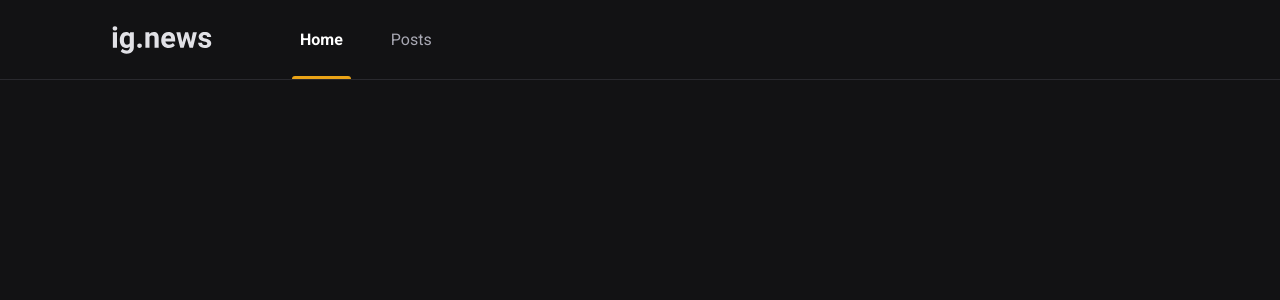
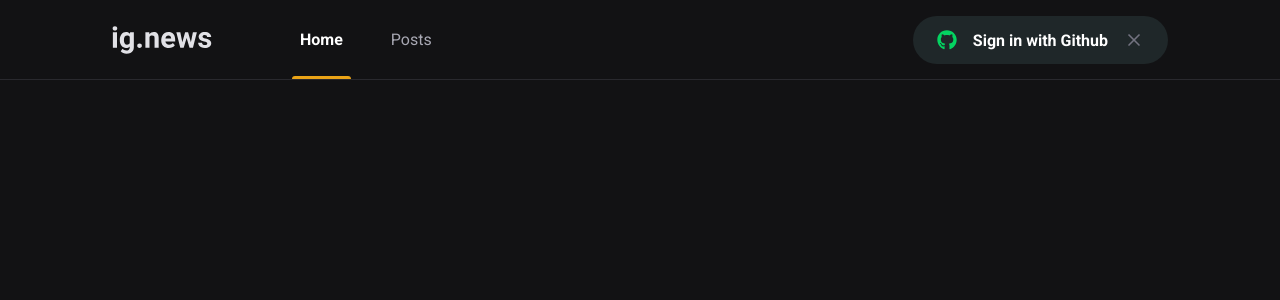
Before and after one commit to paulohfreire/phblog, a Next.js app: page / in a window 1280 px wide. Shown: the top 300 px of the page. Built offline with nearby package versions, Linux system fonts and the light colour scheme.

Commit message:
create signInButton

```diff
--- a/package.json
+++ b/package.json
@@ -16,6 +16,7 @@
     "plop": "^3.0.5",
     "react": "17.0.2",
     "react-dom": "17.0.2",
+    "react-icons": "^4.3.1",
     "sass": "^1.49.9"
   },
   "devDependencies": {
--- /dev/null
+++ b/src/components/Header/SignInButton/index.tsx
@@ -0,0 +1,19 @@
+import styles from "./styles.module.scss";
+import { FaGithub } from "react-icons/fa";
+import { FiX } from "react-icons/fi";
+
+export function SignInButton() {
+  const isLogged = true;
+  return isLogged ? (
+    <button type="button" className={styles.sigInButton}>
+      <FaGithub color="#04d361" />
+      <p>Sign in with Github</p>
+      <FiX color="#737380" className={styles.closeIcon} />
+    </button>
+  ) : (
+    <button type="button" className={styles.sigInButton}>
+      <FaGithub color="#eba417" />
+      <p>Sign in with Github</p>
+    </button>
+  );
+}
--- /dev/null
+++ b/src/components/Header/SignInButton/styles.module.scss
@@ -0,0 +1,34 @@
+.sigInButton {
+  height: 3rem;
+  border-radius: 3rem;
+  background: var(--gray-850);
+  border: 0;
+  padding: 0 1.5rem;
+
+  display: flex;
+  align-items: center;
+  justify-content: center;
+
+  color: var(--white);
+  font-weight: bold;
+
+  svg {
+    width: 20px;
+    height: 20px;
+  }
+
+  svg.closeIcon {
+    margin-left: 1rem;
+  }
+
+  //Para adicionar margin para o ícone do github
+  svg:first-child {
+    margin-right: 1rem;
+  }
+
+  transition: filter 0.2s;
+
+  &:hover {
+    filter: brightness(0.8);
+  }
+}
--- a/src/components/Header/index.tsx
+++ b/src/components/Header/index.tsx
@@ -1,6 +1,7 @@
 import styles from "./styles.module.scss";
 import Image from "next/image";
 import logo from "../../../public/images/logo.svg";
+import { SignInButton } from "./SignInButton";
 
 export function Header() {
   //Configurar Storybook!!!!!!!
@@ -12,6 +13,8 @@
           <a className={styles.active}>Home</a>
           <a>Posts</a>
         </nav>
+
+        <SignInButton />
       </div>
     </header>
   );
--- a/src/components/Header/styles.module.scss
+++ b/src/components/Header/styles.module.scss
@@ -51,4 +51,8 @@
       }
     }
   }
+
+  button {
+    margin-left: auto;
+  }
 }
--- a/src/styles/global.scss
+++ b/src/styles/global.scss
@@ -10,6 +10,7 @@
   --gray-50: #e1e1e6;
   --gray-300: #a8a8b3;
   --gray-800: #29292e;
+  --gray-850: #1f2729;
   --gray-900: #121214;
 
   --cyan-500: #61dafb;
```
Also changed, not shown: 1 other file (tests, documents, lock files or other folders).
